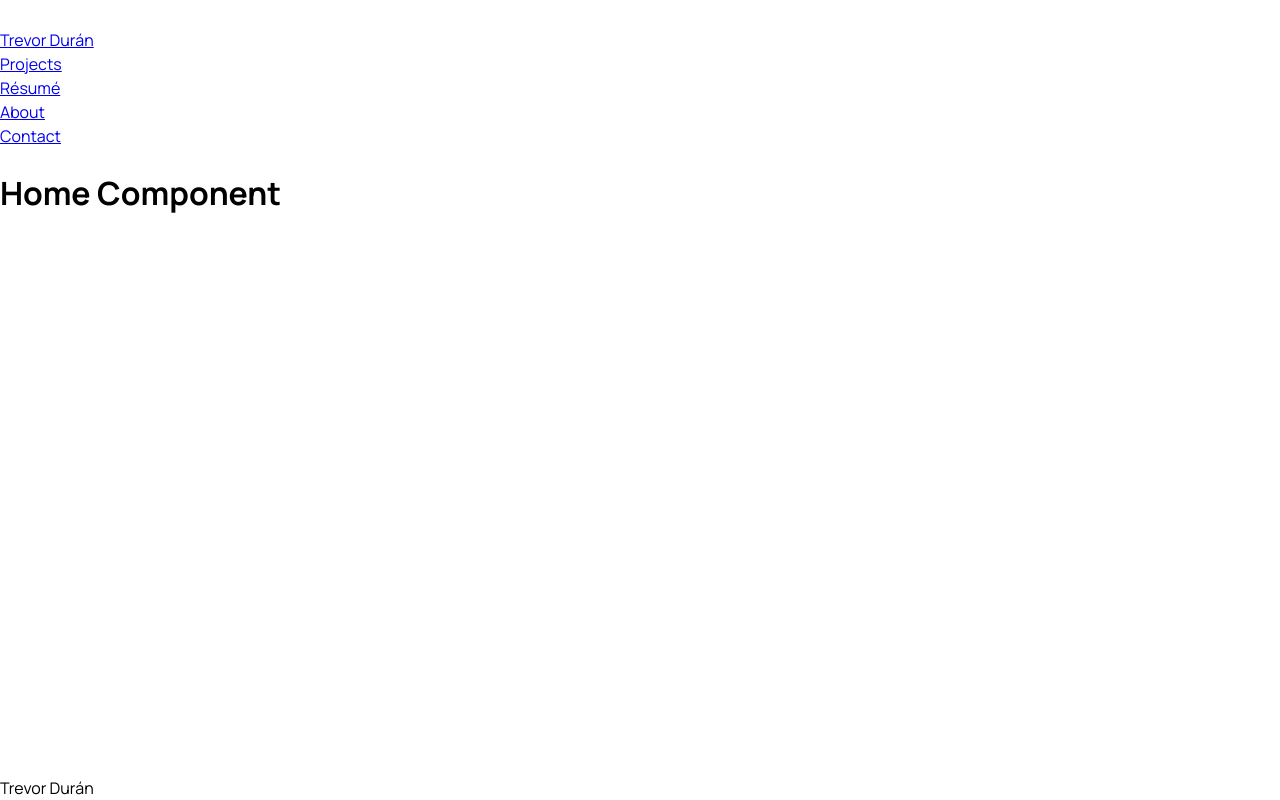
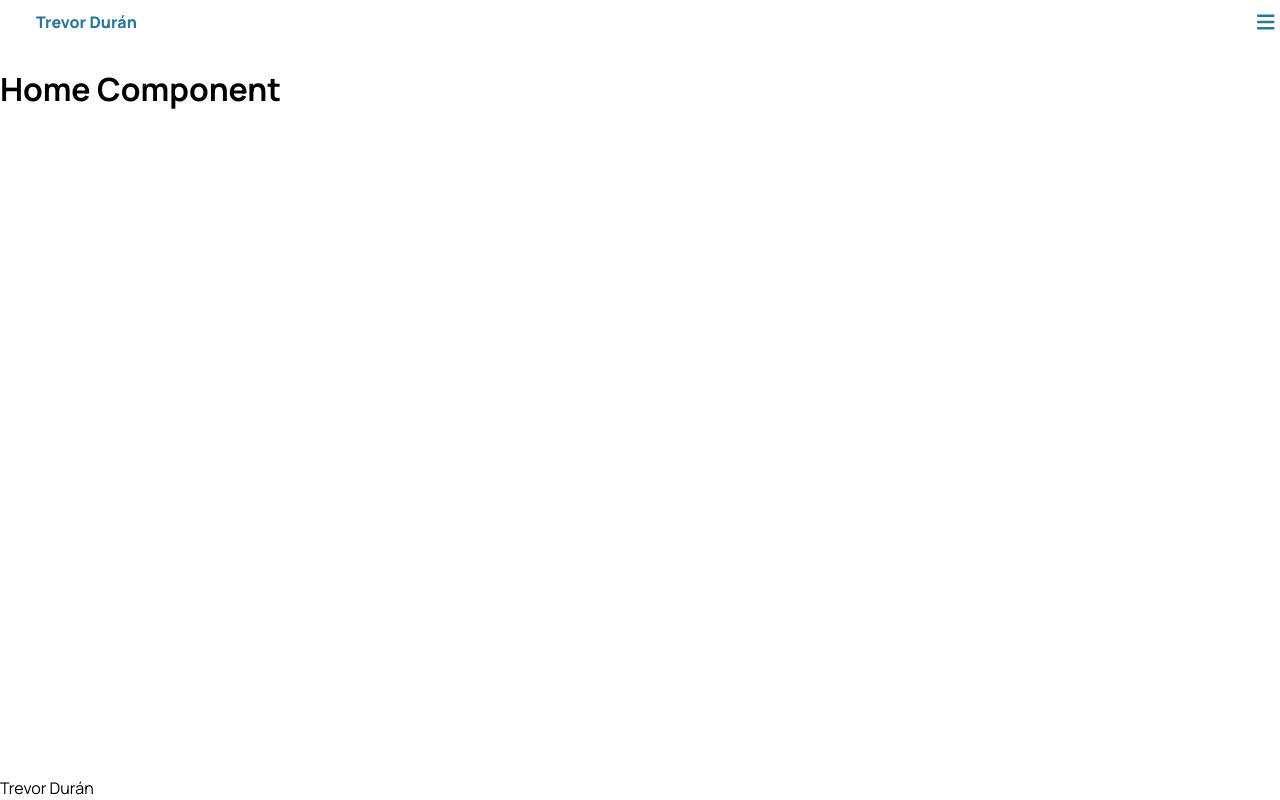
Before and after one commit to trevclev0/clevertrevor, a React (Create React App) app: page / in a window 1280 px wide. Built offline with nearby package versions, Linux system fonts and the light colour scheme.

Commit message:
feat: use custom link component

```diff
--- a/src/components/Navbar/Navbar.tsx
+++ b/src/components/Navbar/Navbar.tsx
@@ -1,27 +1,29 @@
 import "./Navbar.css";
 import { Link } from "react-router-dom";
+import { FontAwesomeIcon } from "@fortawesome/react-fontawesome";
+import { faBars } from "@fortawesome/free-solid-svg-icons";
+import Navlink from "../Navlink/Navlink";
 import { ReactComponent as Logo } from "../../assets/logo.svg";
 
 function Navbar() {
   return (
-    <nav>
-      <Link className="logo-link" to="/">
+    <nav className="flex justify-between items-center pv2 fw5 overflow-hidden">
+      <Link className="dn flex items-center fw8 link" to="/">
         <Logo height={28} width={28} />
-        <p>Trevor Dur&aacute;n</p>
+        <p className="ml2 muted-blue">Trevor Dur&aacute;n</p>
       </Link>
-      <ul>
-        <li>
-          <Link to="/projects">Projects</Link>
-        </li>
-        <li>
-          <Link to="/resume">R&eacute;sum&eacute;</Link>
-        </li>
-        <li>
-          <Link to="/about">About</Link>
-        </li>
-        <li>
-          <Link to="/contact">Contact</Link>
-        </li>
+      <ul className="flex justify-around">
+        <Navlink href="/projects">Projects</Navlink>
+        <Navlink href="/resume">R&eacute;sum&eacute;</Navlink>
+        <Navlink href="/about">About</Navlink>
+        <Navlink href="/contact">Contact</Navlink>
+        <button
+          type="button"
+          className="flex icon input-reset pointer muted-blue f4"
+          aria-label="Menu"
+        >
+          <FontAwesomeIcon icon={faBars} />
+        </button>
       </ul>
     </nav>
   );
```
